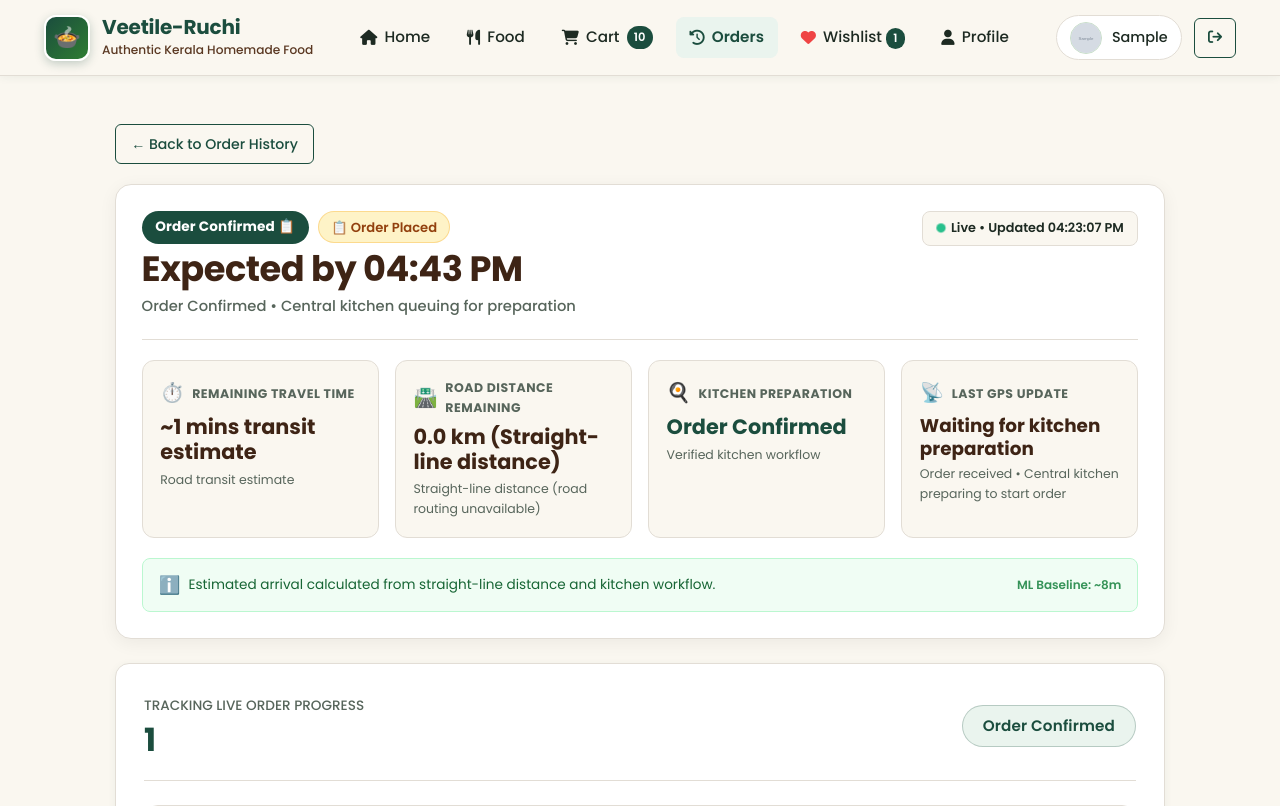
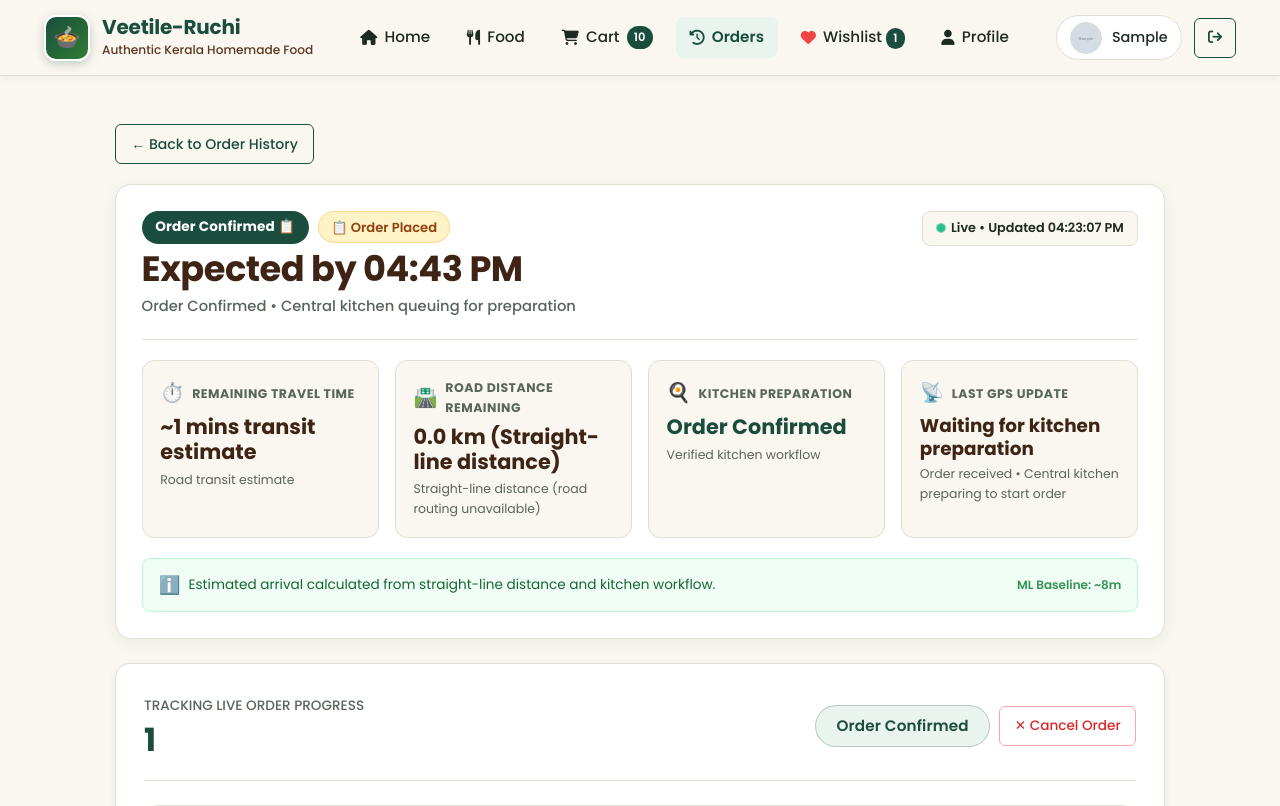
Before and after one commit to jibinchacko165-web/Veetile-Ruchi, a Django app: page /orders/track/1/ in a window 1280 px wide. Shown: the top 806 px of the page. Run offline with Django 4.2, Linux system fonts and the light colour scheme; a user stored in the database is signed in; tables that the repository leaves empty hold one stand-in row (values such as "Sample post"); grey boxes marked "Sample" are stand-in pictures; data that the repository does not hold is empty.

Commit message:
Implement customer order cancellation with stock restoration, chef kitchen authorization check, and full test suite verification

```diff
--- a/food/views.py
+++ b/food/views.py
@@ -635,6 +635,12 @@ def chef_order_status_update(request, order_id):
 
     order = get_object_or_404(Order, order_id=order_id)
 
+    if request.user.role == 'chef':
+        is_chef_order = order.items.filter(food_item__chef=request.user).exists() or (order.responsible_chef == request.user)
+        if not is_chef_order:
+            messages.error(request, "Access Denied. You are not authorized to update orders for other kitchens.")
+            return redirect('chef_dashboard')
+
     new_status = request.POST.get('status')
     if new_status in ['preparing', 'ready_pickup']:
         now = timezone.now()
--- a/orders/urls.py
+++ b/orders/urls.py
@@ -10,6 +10,7 @@ urlpatterns = [
     path('checkout/', views.checkout_view, name='checkout_view'),
     path('checkout/place/', views.place_order, name='place_order'),
     path('track/<str:order_id>/', views.order_tracking, name='order_tracking'),
+    path('cancel/<str:order_id>/', views.cancel_order, name='cancel_order'),
     path('history/', views.order_history, name='order_history'),
     path('wishlist/', views.wishlist_view, name='wishlist_view'),
     path('wishlist/toggle/<int:pk>/', wishlist_toggle, name='orders_wishlist_toggle'),
--- a/orders/views.py
+++ b/orders/views.py
@@ -525,6 +525,49 @@ def api_order_status(request, order_id):
         'distance_km': tracking_data.get('remaining_road_distance_km', 0.0),
         'pred_delivery_min': tracking_data.get('remaining_travel_minutes', 0),
     })
+
+
+@login_required
+def cancel_order(request, order_id):
+    """
+    Allows the customer who placed an order to cancel it while still in 'pending' status
+    (before kitchen accepts/prepares or staff assigns courier).
+    Restocks ordered items, updates payment/notification state, and provides clear feedback.
+    """
+    order = get_object_or_404(Order, order_id=order_id)
+    if order.user != request.user and not request.user.is_staff and request.user.role != 'admin':
+        messages.error(request, "Access denied. You can only cancel your own orders.")
+        return redirect('order_history')
+
+    if order.status == 'pending':
+        with transaction.atomic():
+            order.status = 'cancelled'
+            order.save()
+            for item in order.items.select_related('food_item'):
+                food = item.food_item
+                food.stock_quantity += item.quantity
+                food.save()
+            payment = getattr(order, 'payment', None)
+            if payment and payment.status in ['pending', 'unpaid']:
+                payment.status = 'cancelled'
+                payment.save()
+            Notification.objects.create(
+                user=order.user,
+                order=order,
+                title="Order Cancelled",
+                message=f"Your order #{order.order_id} has been cancelled successfully. Ordered items have been returned to stock.",
+                notification_type='general'
+            )
+            messages.success(request, f"Order #{order.order_id} has been cancelled successfully.")
+    elif order.status == 'cancelled':
+        messages.info(request, f"Order #{order.order_id} is already cancelled.")
+    else:
+        messages.error(request, f"Order #{order.order_id} cannot be cancelled because it is already {order.get_status_display().lower()}.")
+
+    next_url = request.POST.get('next') or request.GET.get('next')
+    if next_url:
+        return redirect(next_url)
+    return redirect('order_tracking', order_id=order.order_id)
 
 
 @never_cache
--- a/templates/orders/tracking.html
+++ b/templates/orders/tracking.html
@@ -916,7 +916,7 @@
                 </h1>
             </div>
 
-            <div>
+            <div style="display: flex; gap: 0.6rem; align-items: center; flex-wrap: wrap;">
                 <span id="live-order-status-badge" class="badge {% if order.status == 'delivered' %}badge-success{% elif order.status == 'cancelled' %}badge-danger{% elif order.status == 'in_transit' %}badge-warning{% else %}badge-green{% endif %}" style="font-size: 0.95rem; padding: 0.5rem 1.25rem; font-weight: 600;">
                     {% if order.status == 'ready_pickup' or order.status == 'assigned' %}
                         Ready for Pickup (Courier Assigned)
@@ -924,6 +924,14 @@
                         {{ order.get_status_display }}
                     {% endif %}
                 </span>
+                {% if order.status == 'pending' %}
+                    <form method="POST" action="{% url 'cancel_order' order.order_id %}" style="display: inline;" onsubmit="return confirm('Are you sure you want to cancel this order?');">
+                        {% csrf_token %}
+                        <button type="submit" class="btn btn-outline btn-sm" style="padding: 0.45rem 0.9rem; font-size: 0.85rem; color: #dc2626; border-color: #fca5a5; background: #fff;">
+                            ✕ Cancel Order
+                        </button>
+                    </form>
+                {% endif %}
             </div>
         </div>
 
```
Also changed, not shown: orders/tests.py (+90 -3 lines), templates/orders/history.html (+14 -3 lines), tests/selenium/base.py (+26 -0 lines).
